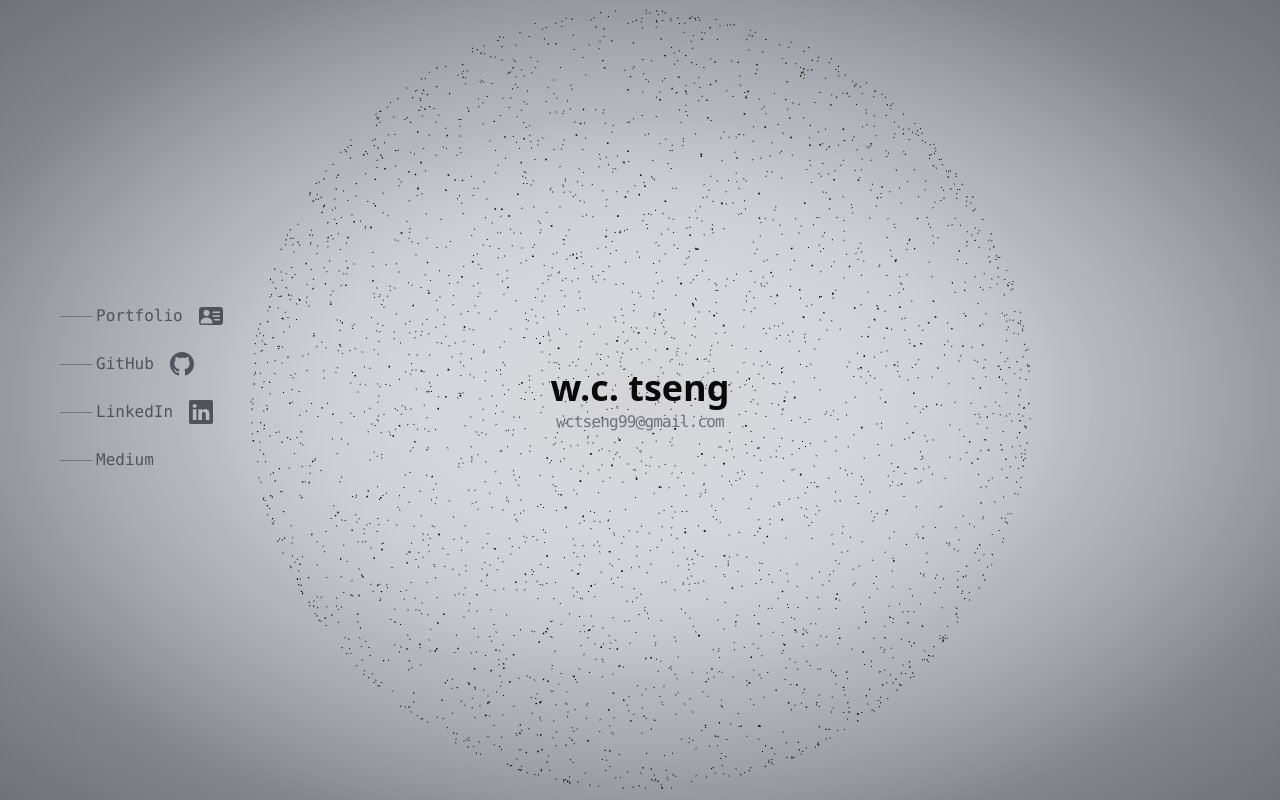
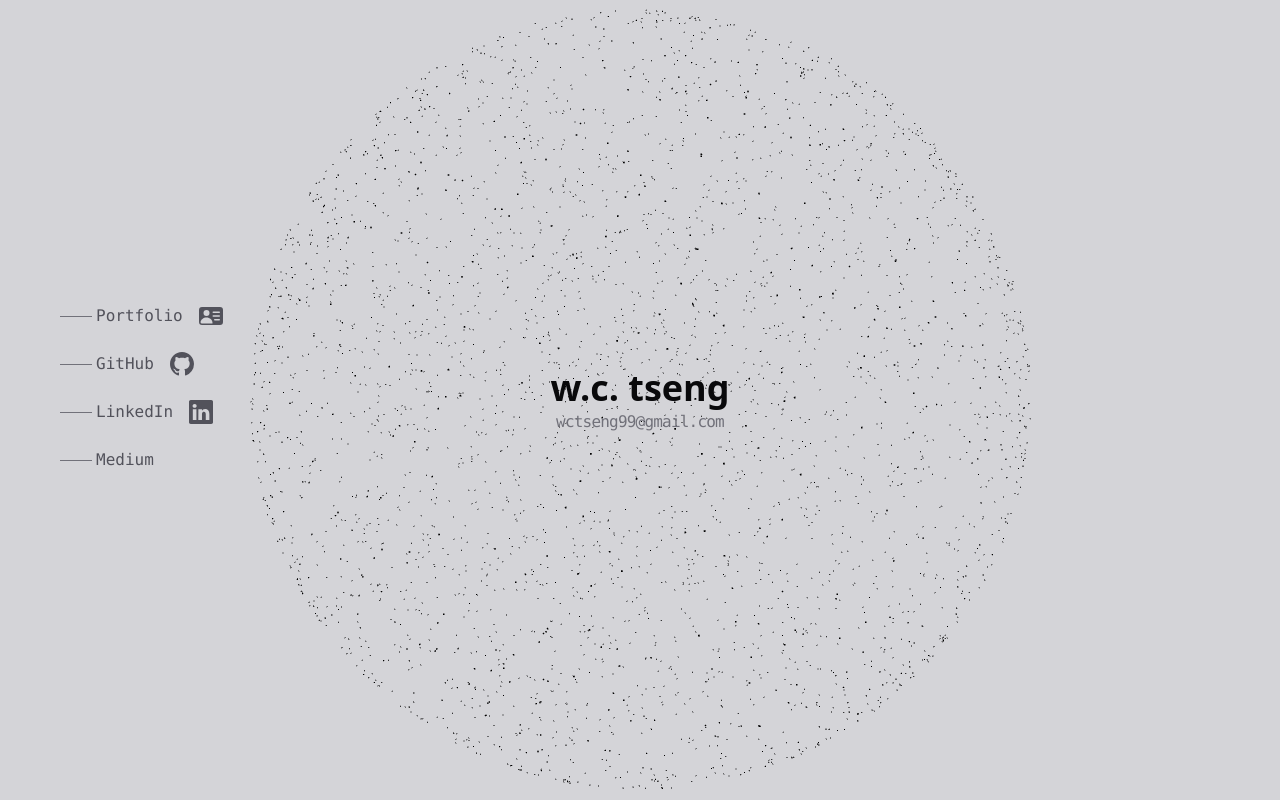
Before and after one commit to wctseng99/wctseng99.github.io, a React (Vite) app: page / in a window 1280 px wide. Built offline with nearby package versions, Linux system fonts and the light colour scheme; some icons are missing.

Commit message:
feat: update bgColor

```diff
--- a/src/App.jsx
+++ b/src/App.jsx
@@ -29,19 +29,7 @@ function App() {
   return (
     <>
       {showSphere ? ( // //bg-gradient-to-tr from-zinc-300 from-85% via-[#322b9a] to-[#66126e]
-        <div
-        style={{
-          backgroundColor: "rgb(113, 113, 122)",
-          backgroundImage: `
-            radial-gradient(at 50% 50%, rgb(212, 212, 216) 0, transparent 100%),
-            radial-gradient(at 50% 50%, rgb(226, 232, 240) 0, transparent 80%),
-            radial-gradient(at 50% 50%, rgb(241, 245, 249) 0, transparent 50%)
-          `,
-        }}
-
-
-        className="h-screen w-screen"
-        >
+        <div className="bg-zinc-300 h-screen w-screen">
           <Canvas
             style={{ position: "absolute" }} // , width: "100vw", height: "100vh"
           >
```
